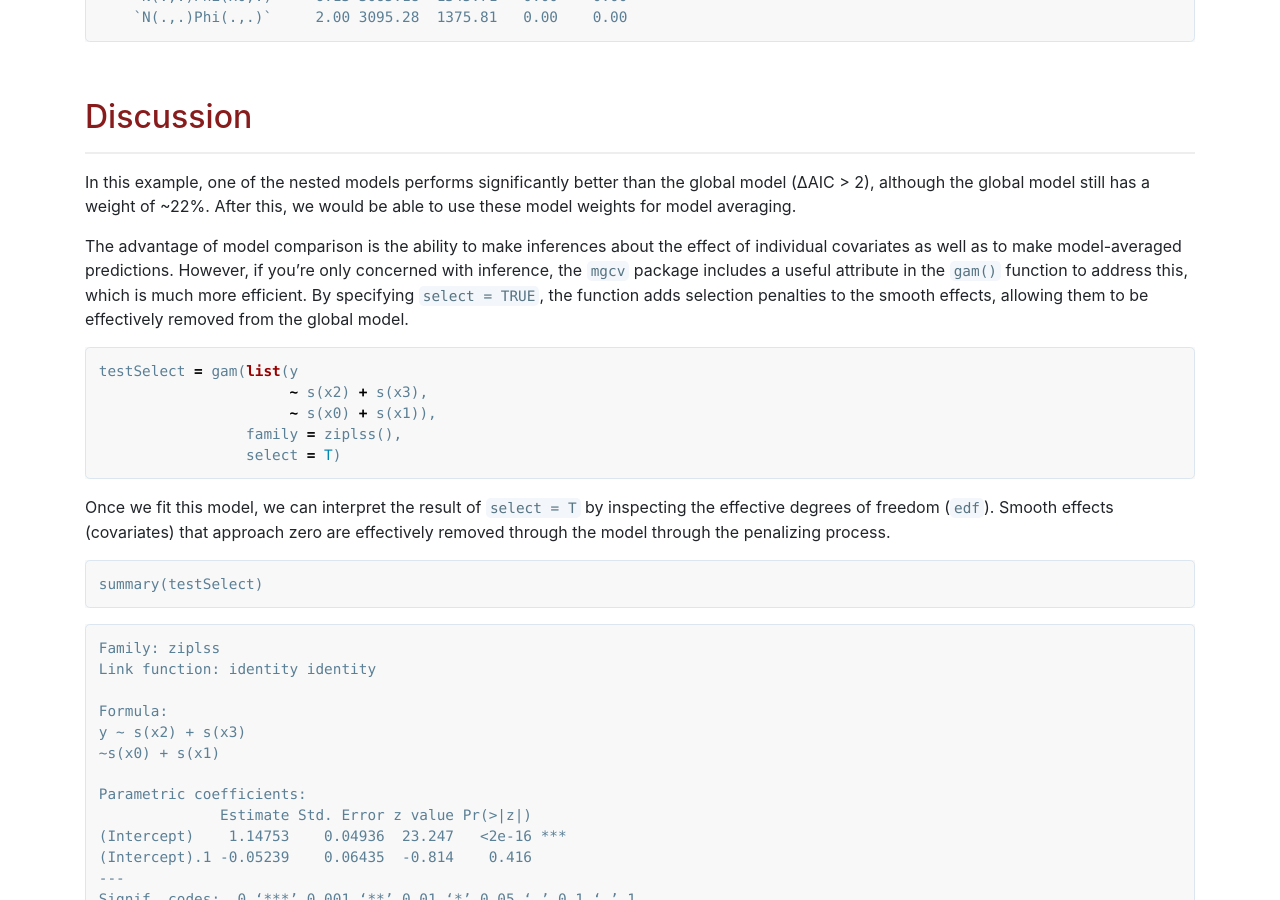
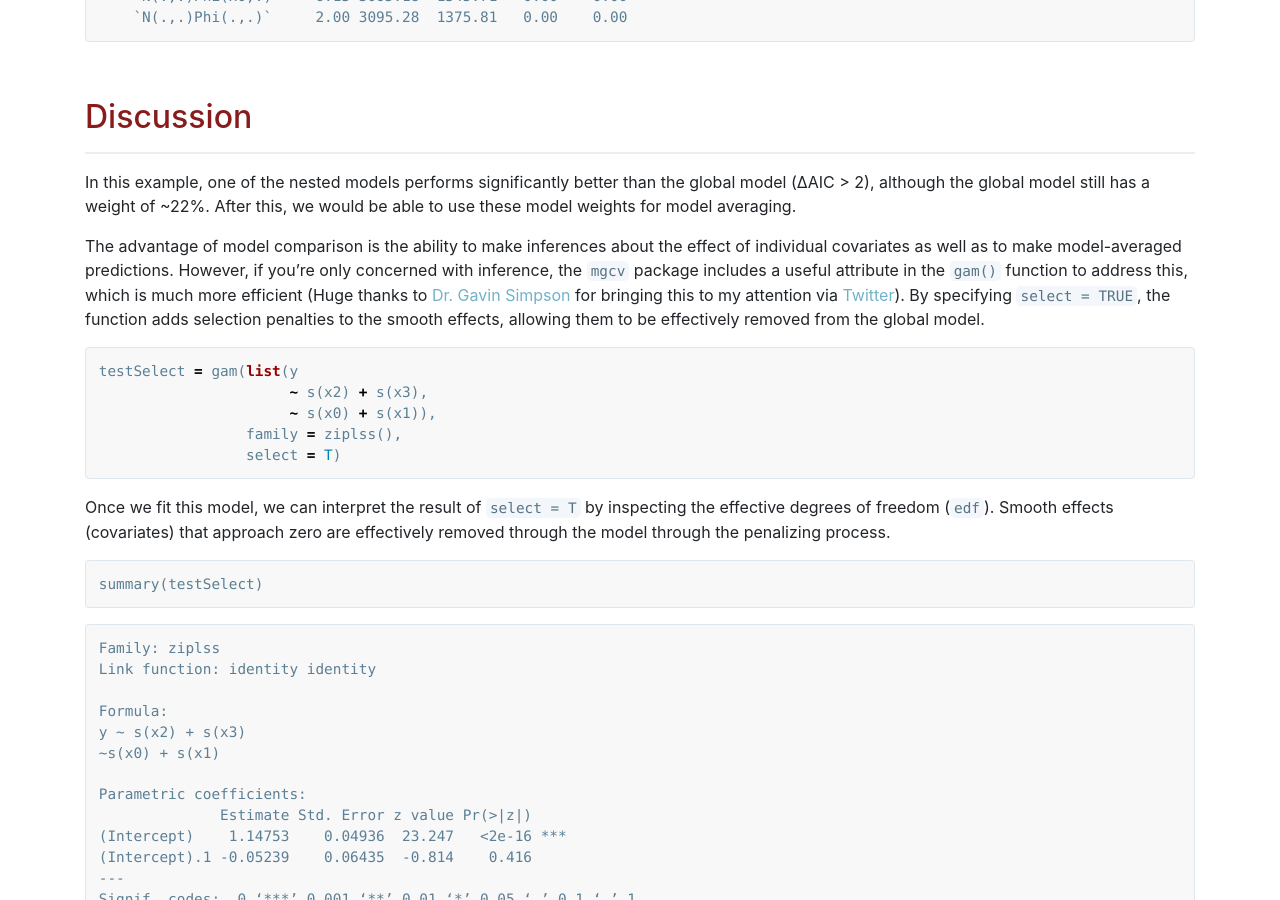
Before and after one commit to chrisyeh96/chrisyeh96.github.io, a Jekyll site: the page built from _posts/2019-05-29-Auto-Nested-Mod.md, in a window 1280 px wide and 900 px high, scrolled down 8859 px. Built offline with Jekyll 4.4.1, drawn with Linux system fonts in a browser that asks for light colours; nearby versions of some CDN libraries.

Commit message:
Update 2019-05-29-Auto-Nested-Mod.md

````diff
--- a/_posts/2019-05-29-Auto-Nested-Mod.md
+++ b/_posts/2019-05-29-Auto-Nested-Mod.md
@@ -372,7 +372,7 @@ print(models.aictab)
 ---
 In this example, one of the nested models performs significantly better than the global model (ΔAIC > 2), although the global model still has a weight of ~22%. After this, we would be able to use these model weights for model averaging.
 
-The advantage of model comparison is the ability to make inferences about the effect of individual covariates as well as to make model-averaged predictions. However, if you're only concerned with inference, the `mgcv` package includes a useful attribute in the `gam()` function to address this, which is much more efficient. By specifying `select = TRUE`, the function adds selection penalties to the smooth effects, allowing them to be effectively removed from the global model.
+The advantage of model comparison is the ability to make inferences about the effect of individual covariates as well as to make model-averaged predictions. However, if you're only concerned with inference, the `mgcv` package includes a useful attribute in the `gam()` function to address this, which is much more efficient (Huge thanks to <a href="https://www.fromthebottomoftheheap.net/about/">Dr. Gavin Simpson</a> for bringing this to my attention via <a href="https://twitter.com/gatesdupont/status/1134503530310569984">Twitter</a>). By specifying `select = TRUE`, the function adds selection penalties to the smooth effects, allowing them to be effectively removed from the global model.
 
 ```r
 testSelect = gam(list(y
````
